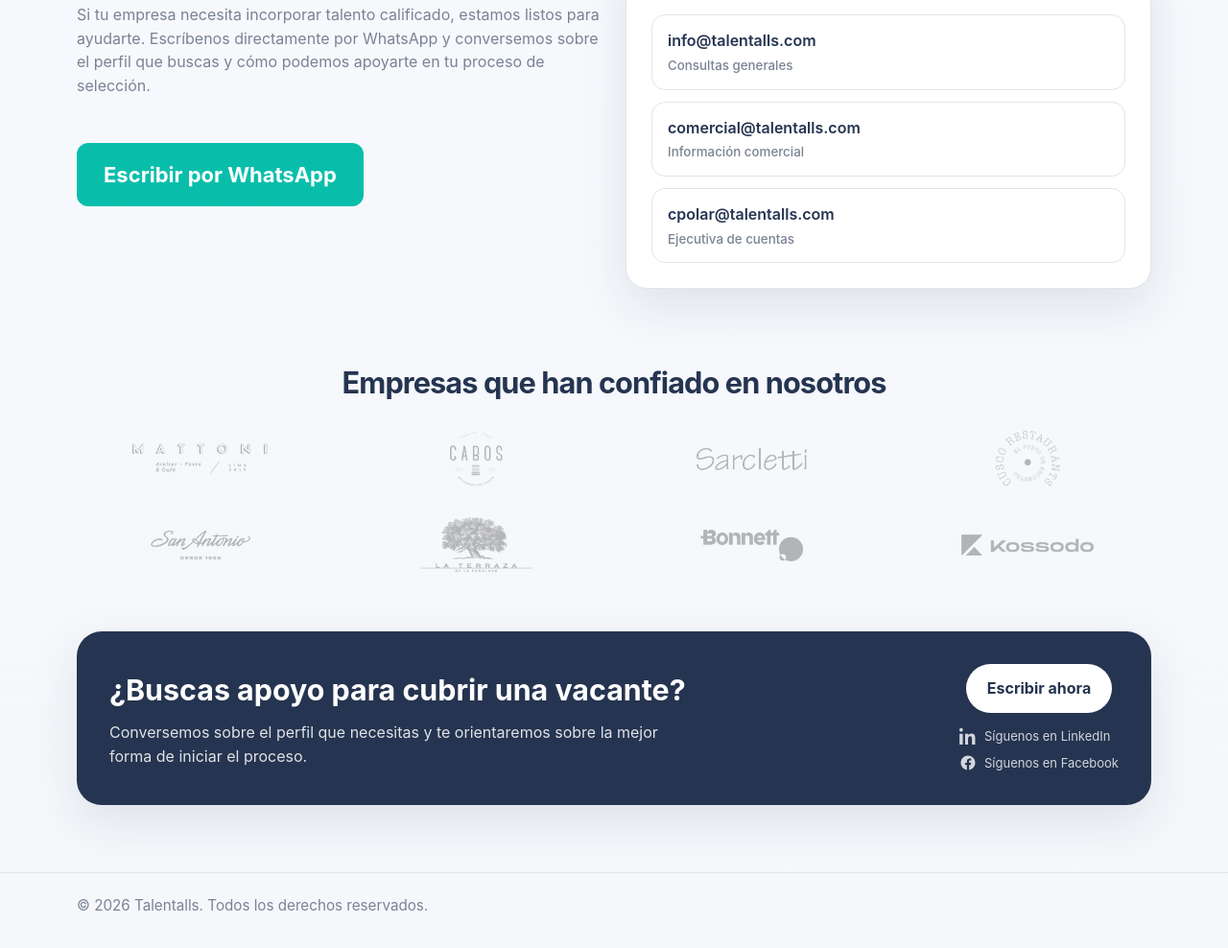
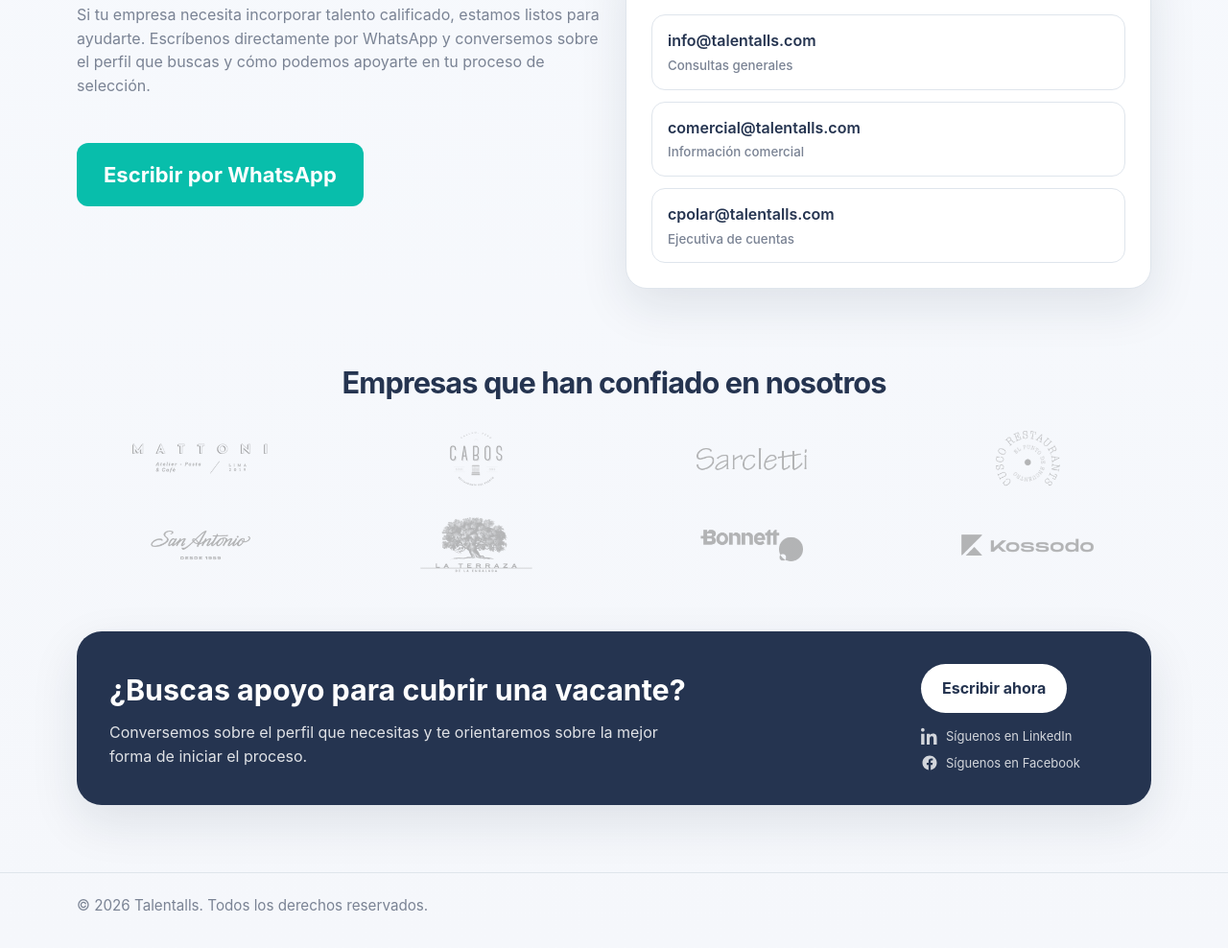
Before and after one commit to JuanJoseTL/talentalls, a plain HTML site: page index.html in a window 1280 px wide. Shown: the part 1721-2709 px from the top of the page at 96% size. Drawn offline with Linux system fonts and the light colour scheme.

Commit message:
Update index.html

```diff
--- a/index.html
+++ b/index.html
@@ -402,11 +402,18 @@
   opacity: 1;
   filter: grayscale(0%);
 }
+.cta-panel {
+  display: flex;
+  justify-content: space-between;
+  align-items: center;
+  gap: 40px;
+}
     .cta-actions {
   display: flex;
   flex-direction: column;
-  align-items: center; /* antes estaba flex-start */
+  align-items: flex-start;
   gap: 14px;
+  margin-right: 20px;
 }
 
 .cta-social {
```
